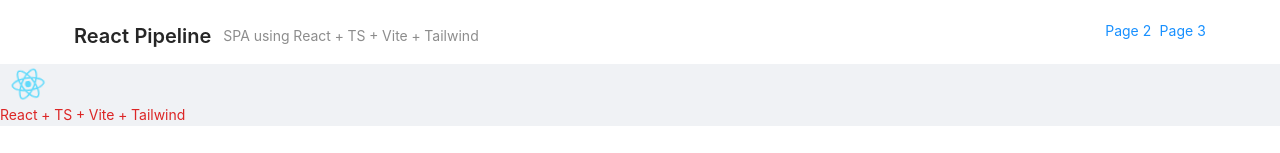
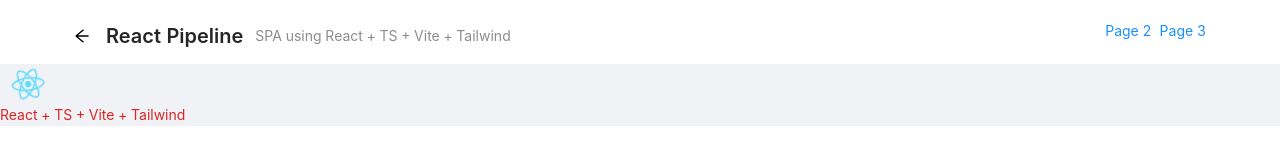
Before and after one commit to maifeeulasad/react-pipeline, a React (Vite) app: page /react-pipeline/landing in a window 1280 px wide. Shown: the top 153 px of the page. Built offline with nearby package versions, Linux system fonts and the light colour scheme.

Commit message:
[component]: splitting component, back navigation router

```diff
--- a/src/layout/CustomLayout.tsx
+++ b/src/layout/CustomLayout.tsx
@@ -1,9 +1,33 @@
 import React from 'react';
 import Layout from 'antd/lib/layout';
 import PageHeader from 'antd/lib/page-header';
-import { Link } from 'react-router-dom';
+import { Link, useNavigate } from 'react-router-dom';
 
 const { Header, Content, Footer } = Layout;
+
+const CustomHeader = () => {
+  const navigate = useNavigate();
+  return (
+    <PageHeader
+      className="site-page-header h-full"
+      title="React Pipeline"
+      subTitle="SPA using React + TS + Vite + Tailwind"
+      onBack={() => navigate(-1)}
+      extra={
+        <>
+          <Link to="/page2">Page 2</Link>
+          <Link to="/page3">Page 3</Link>
+        </>
+  }
+    />
+  );
+};
+
+const CustomFooter = () => (
+  <div className="text-center">
+    &copy; Maifee Ul Asad
+  </div>
+);
 
 interface ILayoutProps {
   children: any
@@ -17,25 +41,13 @@ class CustomLayout extends React.Component<ILayoutProps> {
     return (
       <Layout>
         <Header style={{ backgroundColor: 'white' }}>
-          <PageHeader
-            className="site-page-header h-full"
-            title="React Pipeline"
-            subTitle="SPA using React + TS + Vite + Tailwind"
-            extra={
-              <>
-                <Link to="/page2">Page 2</Link>
-                <Link to="/page3">Page 3</Link>
-              </>
-            }
-          />
+          <CustomHeader />
         </Header>
         <Content>
           {children}
         </Content>
         <Footer style={{ backgroundColor: 'white' }}>
-          <div className="text-center">
-            &copy; Maifee Ul Asad
-          </div>
+          <CustomFooter />
         </Footer>
       </Layout>
     );
```
